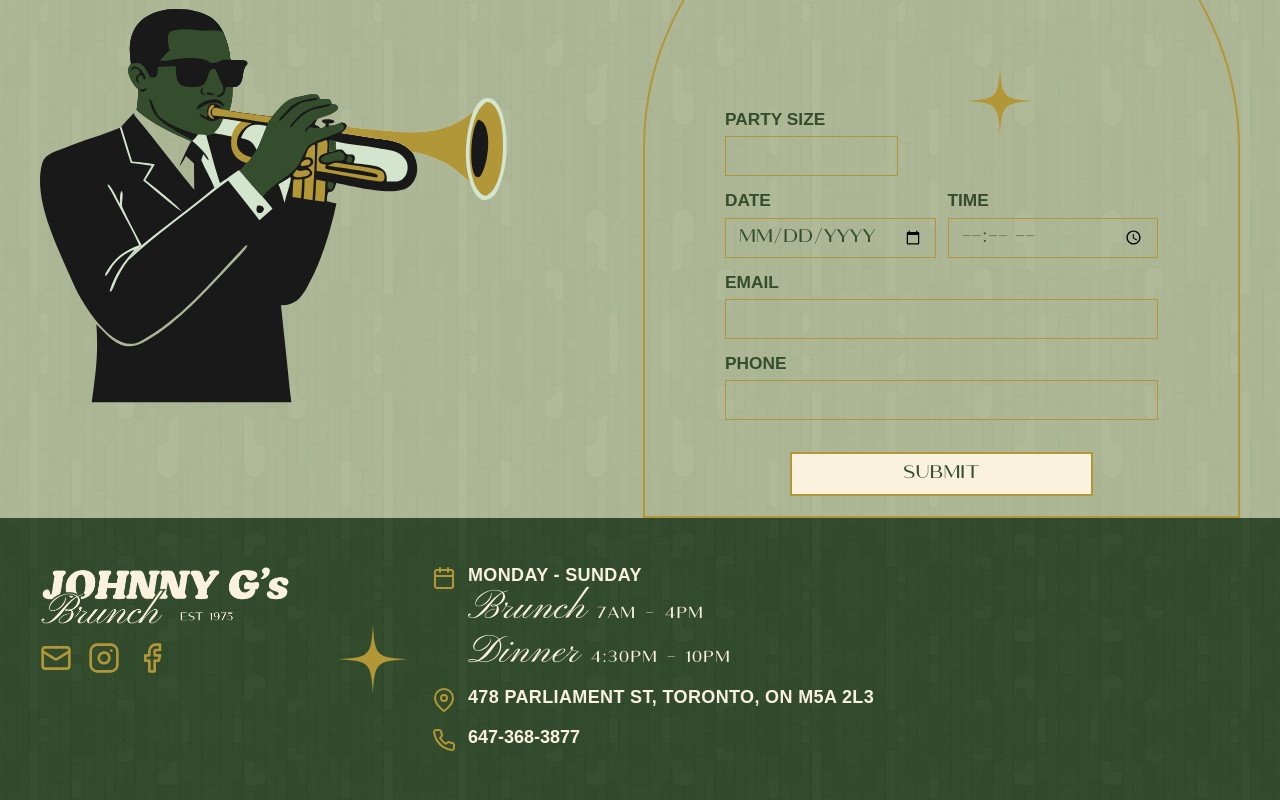
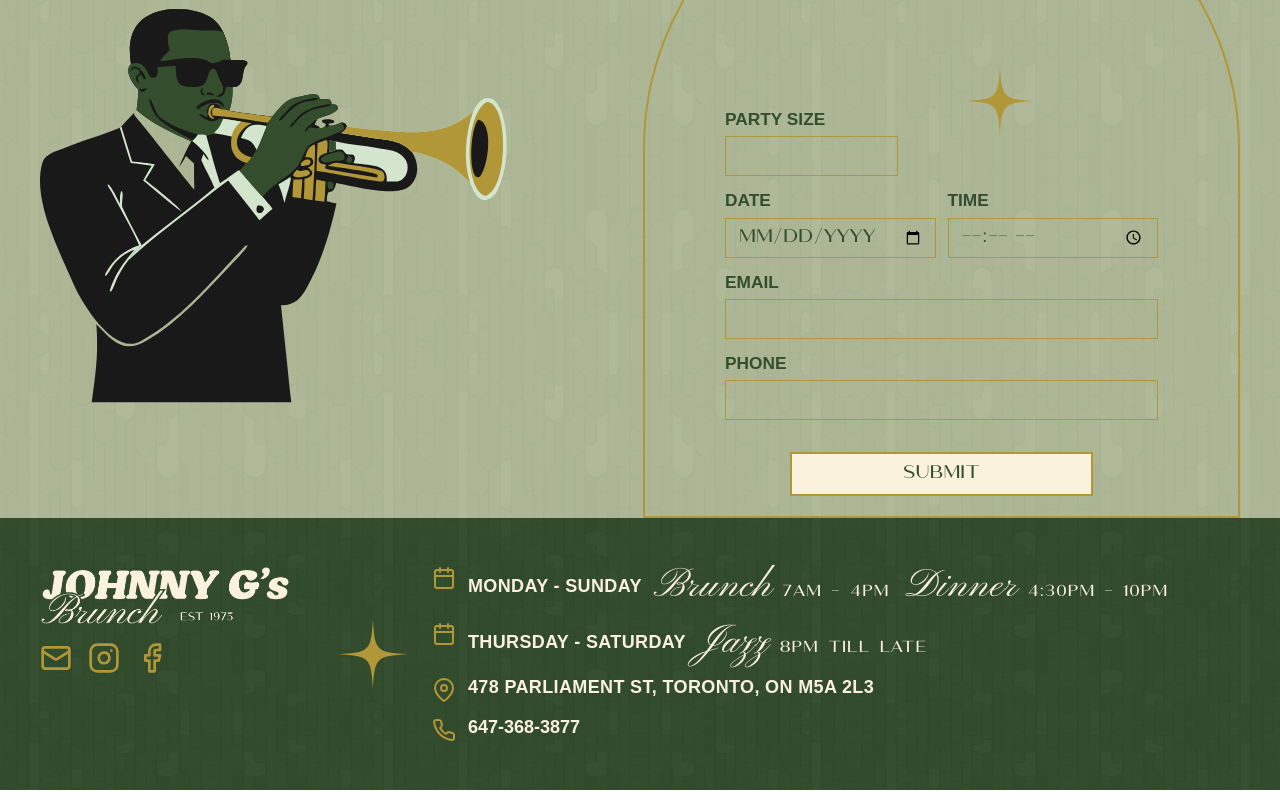
Before and after one commit to sempre-stuidos/johnny-cafe-welcome-page, a Next.js app: page / in a window 1280 px wide. Shown: the part 3077-3877 px from the top of the page. Built offline with nearby package versions, Linux system fonts and the light colour scheme; no server answers; the database is empty; a web font is replaced by a local one.

Commit message:
feat: footer

```diff
--- a/src/components/Footer.tsx
+++ b/src/components/Footer.tsx
@@ -123,13 +123,14 @@
 
               {/* Contact Info */}
               <div className="flex flex-col gap-4 flex-1">
-                {/* Hours */}
+                {/* Hours - Monday to Sunday */}
                 <div className="flex items-start gap-3">
                   <CalendarIcon className="flex-shrink-0" />
-                  <div className="flex flex-col gap-1">
+                  <div className="flex flex-col md:flex-row md:items-center md:justify-center gap-3">
                     <p className="transition-colors duration-300 footer-days">
                       MONDAY - SUNDAY
                     </p>
+                    <div className="flex flex-col md:flex-row gap-1 md:gap-4">
                       <p className="transition-colors duration-300 footer-meal-label">
                         Brunch{" "}
                         <span className="footer-meal-time">
@@ -140,6 +141,23 @@
                         Dinner{" "}
                         <span className="footer-meal-time">
                           4:30PM - 10PM
+                        </span>
+                      </p>
+                    </div>
+                  </div>
+                </div>
+
+                {/* Jazz Night - Thursday to Saturday */}
+                <div className="flex items-start gap-3">
+                  <CalendarIcon className="flex-shrink-0" />
+                  <div className="flex flex-col md:flex-row md:items-center md:justify-center gap-3">
+                    <p className="transition-colors duration-300 footer-days">
+                      THURSDAY - SATURDAY
+                    </p>
+                    <p className="transition-colors duration-300 footer-meal-label">
+                      Jazz{" "}
+                      <span className="footer-meal-time">
+                        8PM till Late
                       </span>
                     </p>
                   </div>
```
Lines whose indentation alone changed are shown as unchanged.
